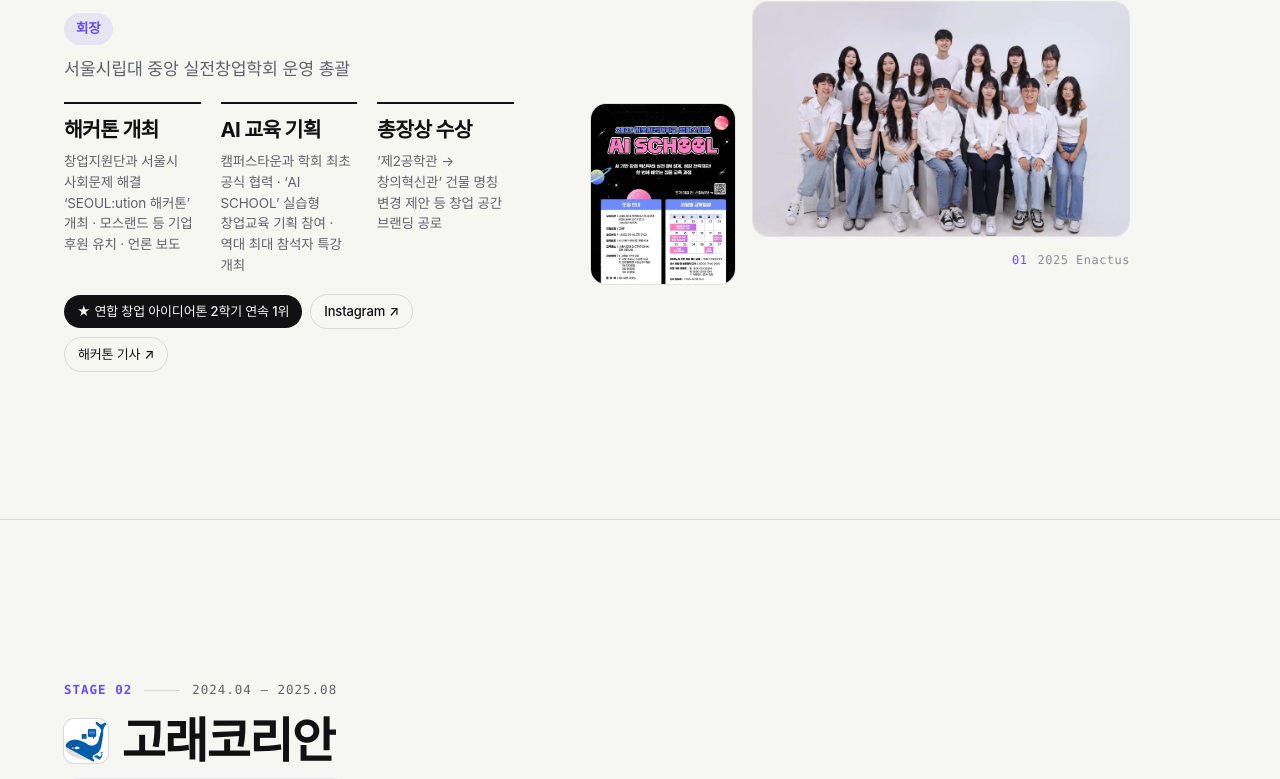
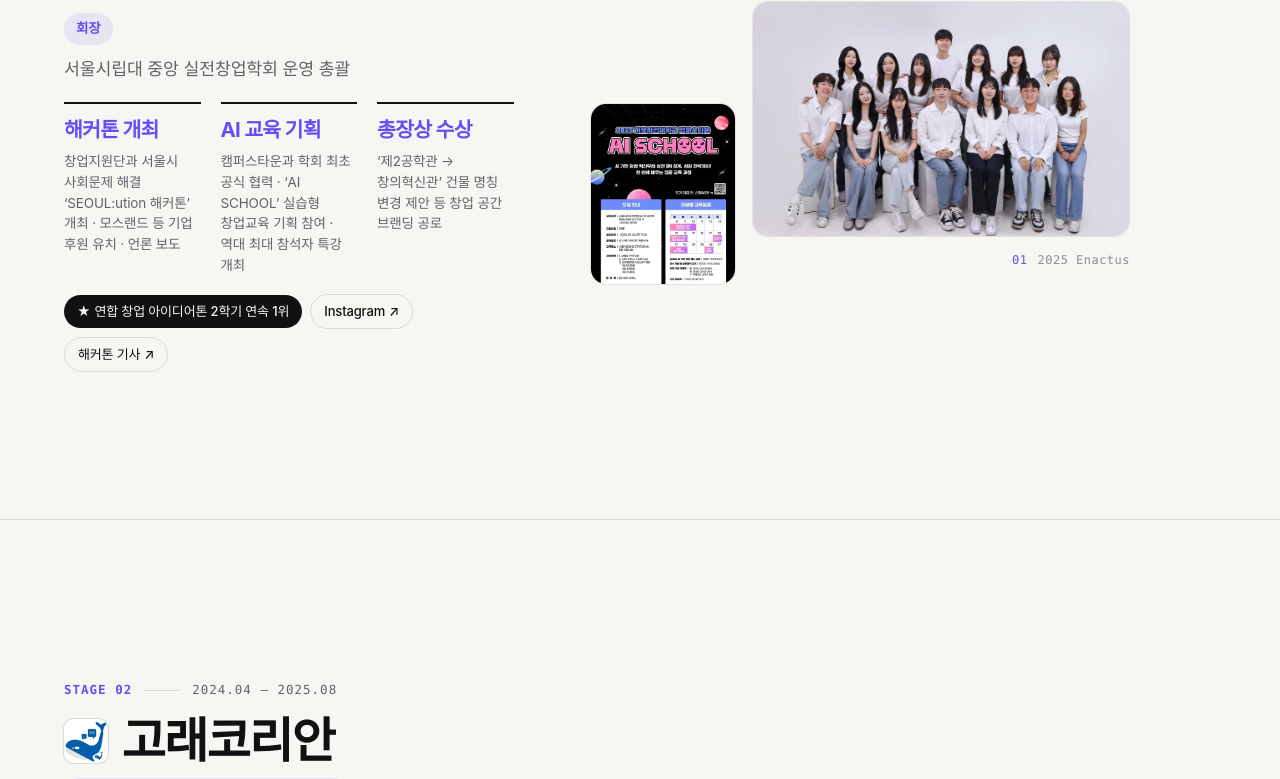
Before and after one commit to hope13710/portfolio, a Next.js app: page / in a window 1280 px wide. Shown: the part 1081-1860 px from the top of the page. Built offline with nearby package versions, Linux system fonts and the light colour scheme; a web font is replaced by a local one.

Commit message:
Color highlight values with the accent purple
Co-Authored-By: Claude Opus 5.5 <noreply@anthropic.com>
Claude-Session: https://claude.ai/code/session_01NRFnnvKTNfGBD8Dbdq1fho

```diff
--- a/src/app/globals.css
+++ b/src/app/globals.css
@@ -326,7 +326,7 @@ h2.stage-title {
   line-height: 1.2;
   font-weight: 750;
   letter-spacing: -0.035em;
-  color: var(--fg);
+  color: var(--accent);
   text-wrap: balance;
 }
 
```
